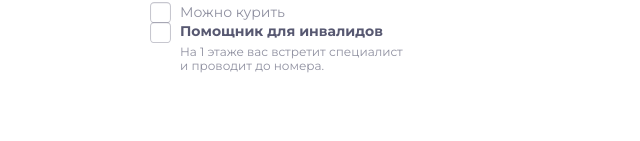
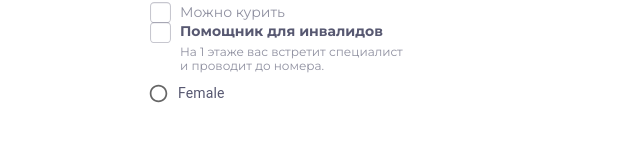
Before and after one commit to PushkinDenis/toxin-hotel-react, a React (Vite) app: page /toxin-hotel-react/form-elements in a window 1280 px wide. Shown: the part 461-602 px from the top of the page, without its empty margins (0-640 px from the left). Built offline with nearby package versions, Linux system fonts and the light colour scheme.

Commit message:
create radio

```diff
--- a/src/pages/ui-kit/form-elements/ui/form-elements.tsx
+++ b/src/pages/ui-kit/form-elements/ui/form-elements.tsx
@@ -1,6 +1,6 @@
 import { FC } from "react";
 import { LayoutUiKit } from "@pages";
-import { Dropdown, TextField, DatePickerDropdown, Checkbox } from "@shared";
+import { Dropdown, TextField, DatePickerDropdown, Checkbox, Radio } from "@shared";
 import styles from "./form-elements.module.scss";
 
 export const FormElements: FC = () => {
@@ -16,6 +16,7 @@ export const FormElements: FC = () => {
         <DatePickerDropdown type={"date-wide"} />
         <Checkbox label="Можно курить" />
         <Checkbox label="Помощник для инвалидов" type="rich" description="На 1 этаже вас встретит специалист и проводит до номера." />
+        <Radio />
       </div>
     </LayoutUiKit>
   );
--- a/src/shared/index.ts
+++ b/src/shared/index.ts
@@ -8,3 +8,4 @@ export * from "./helpers/datepicker-helpers.ts";
 export * from "./ui/checkbox/checkbox.tsx";
 export * from "./assets/checkbox-checked.tsx";
 export * from "./assets/checkbox.tsx";
+export * from "./ui/radio/radio.tsx";
--- a/src/shared/ui/checkbox/checkbox.tsx
+++ b/src/shared/ui/checkbox/checkbox.tsx
@@ -3,6 +3,7 @@ import styles from "./checkbox.module.scss";
 import { Checkbox as CheckboxMui, StyledEngineProvider } from "@mui/material";
 import { CheckboxDefault, CheckboxChecked } from "@shared";
 import clsx from "clsx";
+
 type CheckboxProps = {
   type?: string;
   label?: string;
--- /dev/null
+++ b/src/shared/ui/radio/radio.tsx
@@ -0,0 +1,17 @@
+import { FC } from "react";
+import styles from "./radio.module.scss";
+import { Radio as RadioMui, StyledEngineProvider, FormControlLabel } from "@mui/material";
+
+type RadioProps = {
+  label?: string;
+};
+
+export const Radio: FC<RadioProps> = ({ label }) => {
+  return (
+    <>
+      <StyledEngineProvider injectFirst>
+        <FormControlLabel value="female" control={<RadioMui />} label="Female" />
+      </StyledEngineProvider>
+    </>
+  );
+};
```
Also changed, not shown: src/shared/ui/radio/radio.module.scss (added).
